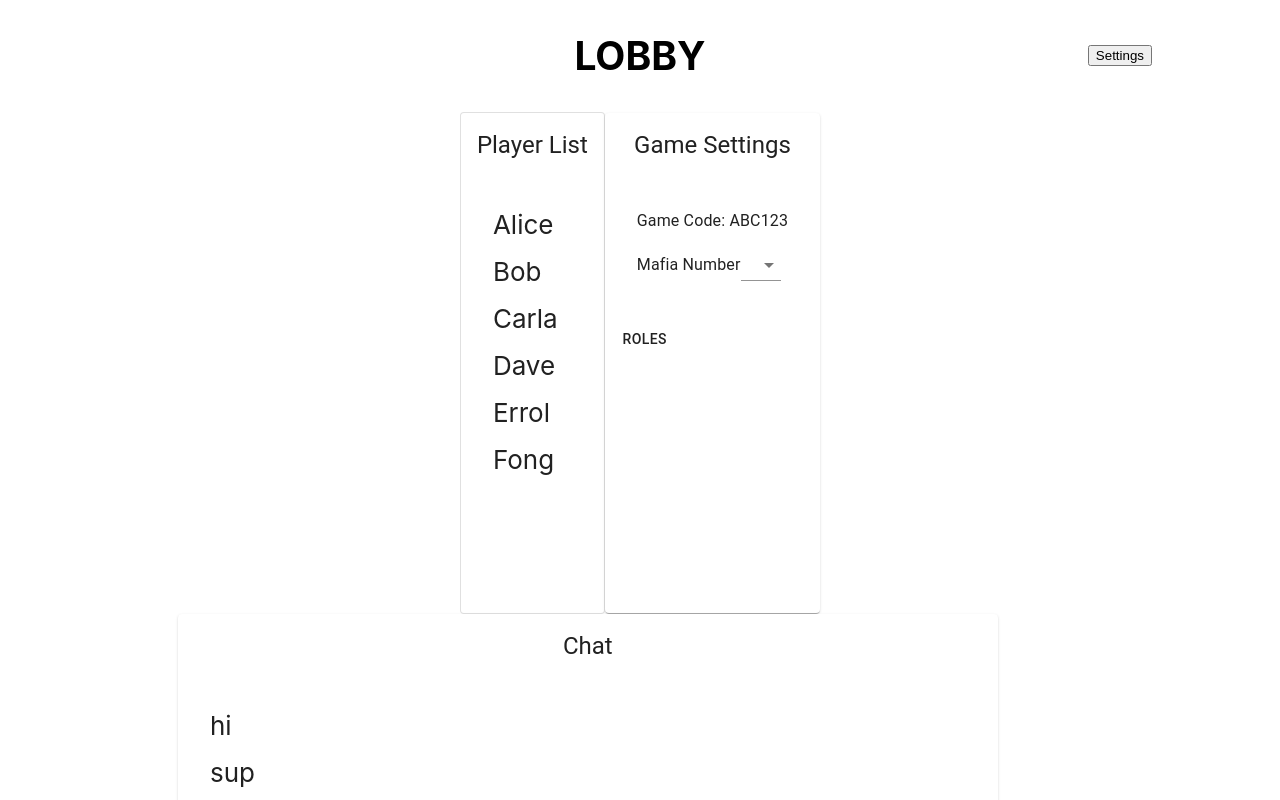
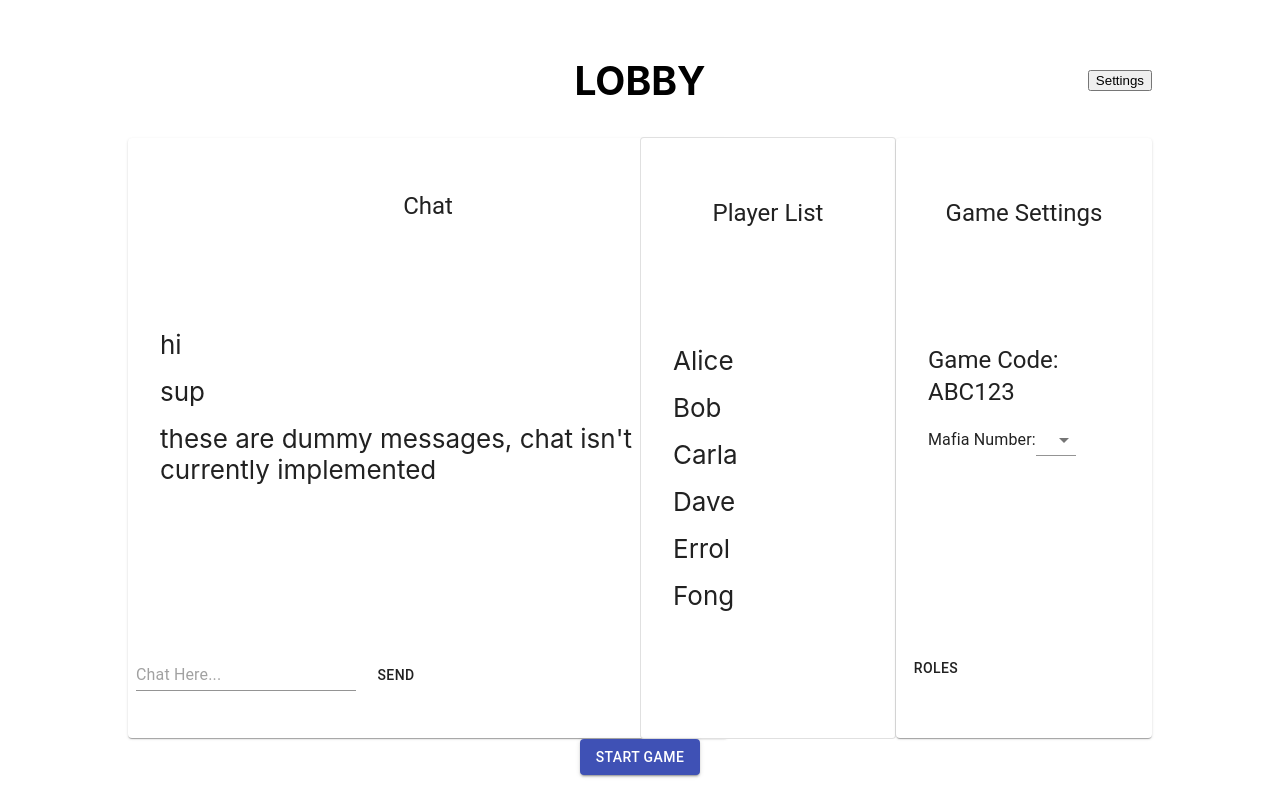
Before and after one commit to Mafia-Hands/Mafia, a React (Create React App) app in the folder frontend/: page / in a window 1280 px wide. Shown: the top 800 px of the page. Built offline with nearby package versions, Linux system fonts and the light colour scheme.

Commit message:
made ui a bit neater

```diff
--- a/frontend/src/Components/Chatbox.jsx
+++ b/frontend/src/Components/Chatbox.jsx
@@ -5,15 +5,20 @@ import { Button, Card, CardActions, CardContent, CardHeader, Input, List, ListIt
 
 const useStyles = makeStyles({
     root: {
-        minWidth: 800,
-        minHeight: 800
+        minWidth: 600,
+        minHeight: 600,
+        display: "grid",
+        gridGap: "24px",
     },
-    title: {
-        fontSize: 14,
+    body: {
+        alignSelf: "end",
+        textAlign: "center"
     },
-    pos: {
-        marginBottom: 12,
-    },
+    actions: {
+        display: "flex",
+        justifyContent: "space-between",
+        flexDirection:'column'
+    }
 });
 
 /**
--- a/frontend/src/Components/LobbySettings.jsx
+++ b/frontend/src/Components/LobbySettings.jsx
@@ -5,7 +5,9 @@ import { Button, Card, CardActions, CardContent, CardHeader, FormControl, InputL
 
 const useStyles = makeStyles({
     root: {
-        minHeight: 500,
+        minHeight: 600,
+        display: "grid",
+        gridGap: "24px",
     },
     title: {
         fontSize: 14,
@@ -13,6 +15,11 @@ const useStyles = makeStyles({
     pos: {
         marginBottom: 12,
     },
+    actions: {
+        display: "flex",
+        justifyContent: "space-between",
+        flexDirection:'column'
+    }
 });
 
 /**
@@ -27,10 +34,10 @@ const LobbySettings = ({gameCode}) => {
             <CardContent>
                 <List>
                     <ListItem>
-                        <Typography>Game Code: {gameCode}</Typography>
+                        <Typography variant="h5">Game Code: {gameCode}</Typography>
                     </ListItem>
                     <ListItem>
-                        <Typography>Mafia Number</Typography>
+                        <Typography>Mafia Number: </Typography>
                         <Select>
                             <MenuItem value={1}>1</MenuItem>
                             <MenuItem value={2}>2</MenuItem>
--- a/frontend/src/Components/NewGameScreen.jsx
+++ b/frontend/src/Components/NewGameScreen.jsx
@@ -28,12 +28,20 @@ const NewGameScreen = () => {
                 justify="center"
                 alignItems="center"
             >
-                <PlayerList playerNames={["Alice","Bob","Carla","Dave","Errol","Fong"]}/>
-                <LobbySettings gameCode="ABC123"/>
-                <Chatbox messageList={["hi","sup","these are dummy messages, chat isn't currently implemented"]}/>
-                <Button onClick={() => alert('Game screen goes here')}>
-                    Start Game
-                </Button>
+                <Grid item xs={6}>
+                    <Chatbox messageList={["hi","sup","these are dummy messages, chat isn't currently implemented"]}/>
+                </Grid>
+                <Grid item xs={3}>
+                    <PlayerList playerNames={["Alice","Bob","Carla","Dave","Errol","Fong"]}/>
+                </Grid>
+                <Grid item xs={3}>
+                    <LobbySettings gameCode="ABC123"/>
+                </Grid>
+                <Grid item xs={3}>
+                    <Button variant="contained" color="primary" onClick={() => alert('Game screen goes here')}>
+                        Start Game
+                    </Button>
+                </Grid>
             </Grid>
         </Grid>
     )
--- a/frontend/src/Components/PlayerList.jsx
+++ b/frontend/src/Components/PlayerList.jsx
@@ -7,8 +7,9 @@ import { Card, CardContent, CardHeader} from '@material-ui/core';
 
 const useStyles = makeStyles({
   root: {
-    maxWidth: 800,
-    minHeight: 500
+    minHeight: 600,
+    display: "grid",
+    gridGap: "24px",
   },
   title: {
     fontSize: 14,
@@ -16,6 +17,11 @@ const useStyles = makeStyles({
   pos: {
     marginBottom: 12,
   },
+  actions: {
+    display: "flex",
+    justifyContent: "space-between",
+    flexDirection:'column'
+  }
 });
 
 
```
